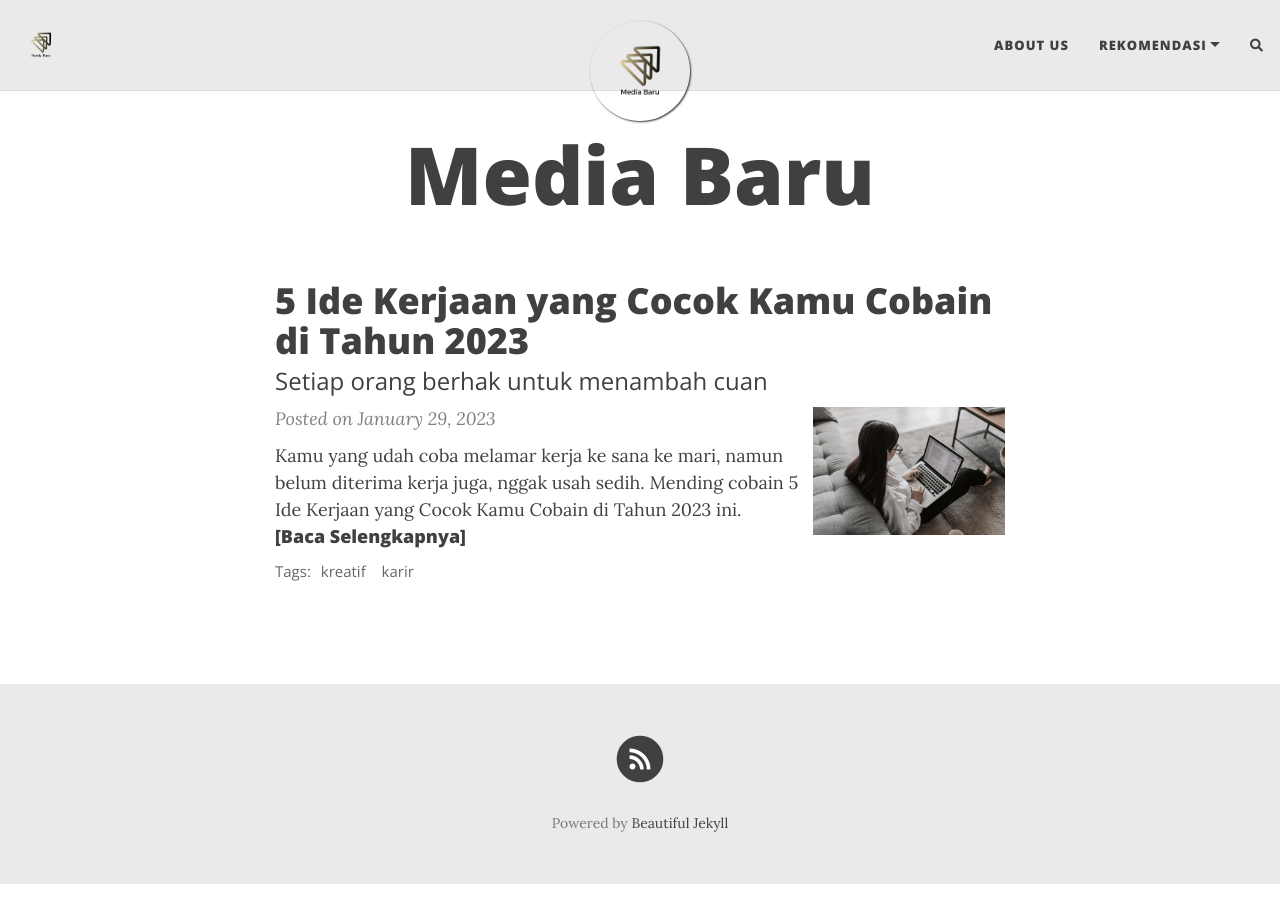
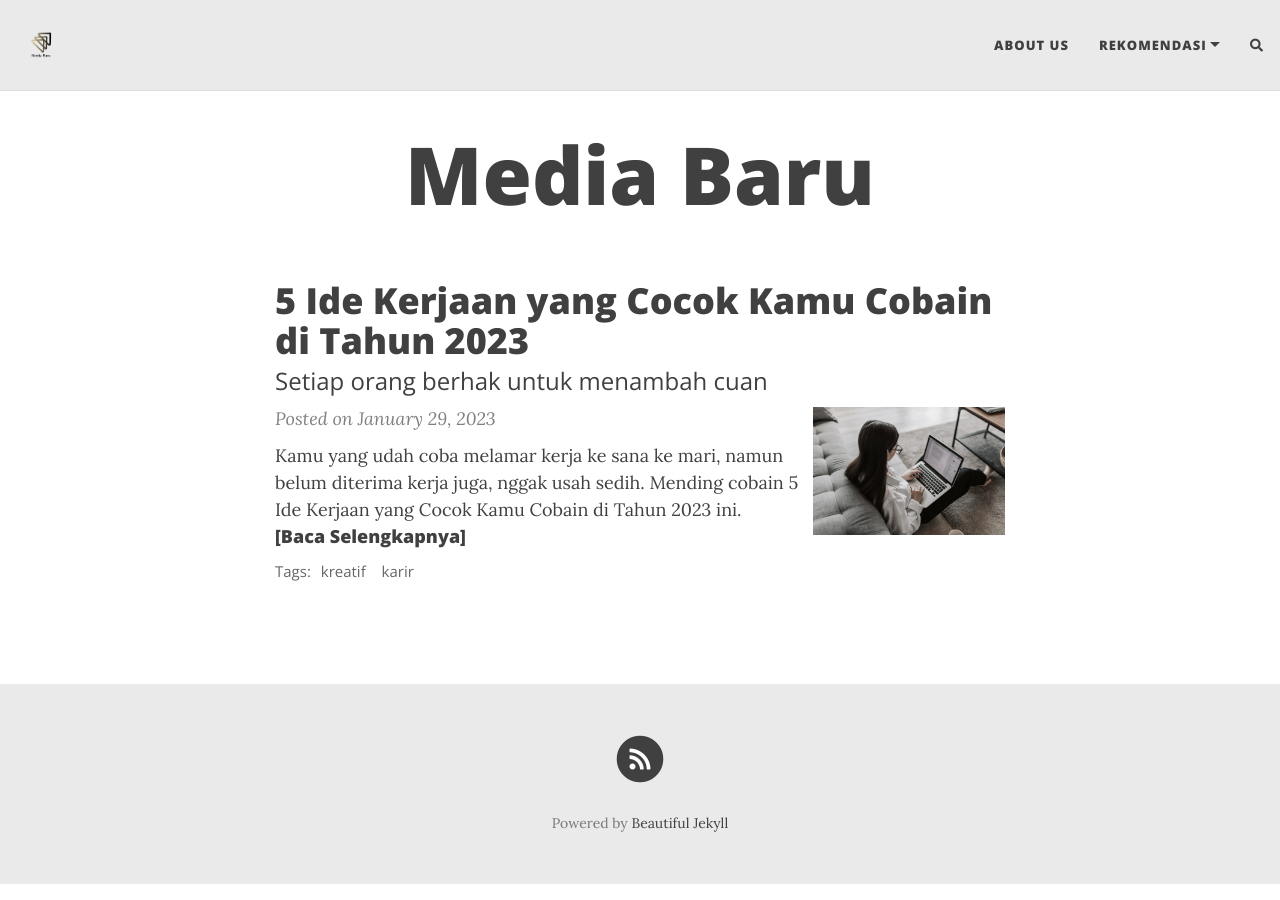
Before and after one commit to haloorderio/mediabaru, a Jekyll site: the page built from index.html, in a window 1280 px wide. Built offline with Jekyll 4.4.1, drawn with Linux system fonts in a browser that asks for light colours; nearby versions of some CDN libraries; the list of posts is cut into pages by our own code; comment, search, counter and statistics services are not loaded.

Commit message:
Update _config.yml

```diff
--- a/_config.yml
+++ b/_config.yml
@@ -32,10 +32,10 @@ navbar-links:
 
 # Image to show in the navigation bar - works best with a square image
 # Remove this parameter if you don't want an image in the navbar
-avatar: "/assets/img/avatar-icon.png"
+# avatar: "/assets/img/avatar-icon.png"
 
 # By default, the image is cut into a circle. You can disable this behaviour by setting 'round-avatar: false'
-round-avatar: true
+round-avatar: false
 
 # If you want to have an image logo in the top-left corner instead of having the title of the website,
 # then specify the following parameter
```
